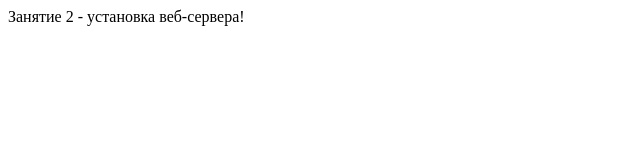
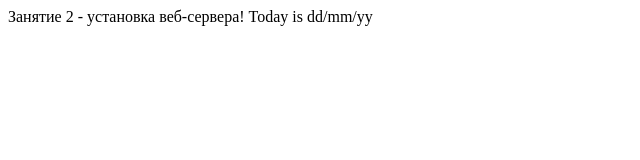
Before and after one commit to VitkaFox/PersonalRepo, a website: page site/index.html in a window 1280 px wide. Shown: the whole page, without its empty margins (0-640 px from the left). Drawn offline with Linux system fonts and the light colour scheme.

Commit message:
Добавили маску дд/мм/гг

```diff
--- a/site/index.html
+++ b/site/index.html
@@ -8,5 +8,6 @@
 </head>
 <body>
     Занятие 2 - установка веб-сервера!
+    Today is dd/mm/yy
 </body>
 </html>
```
